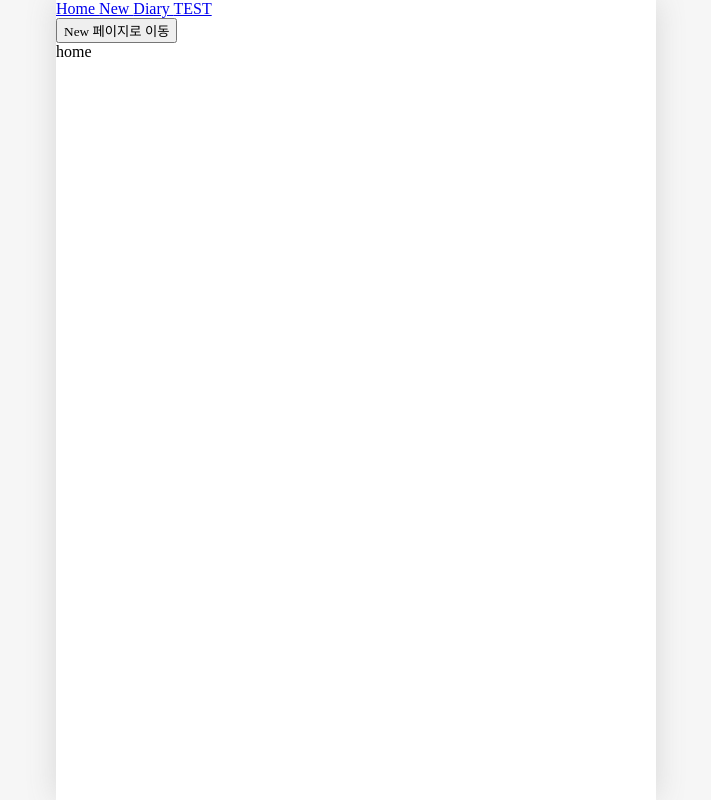
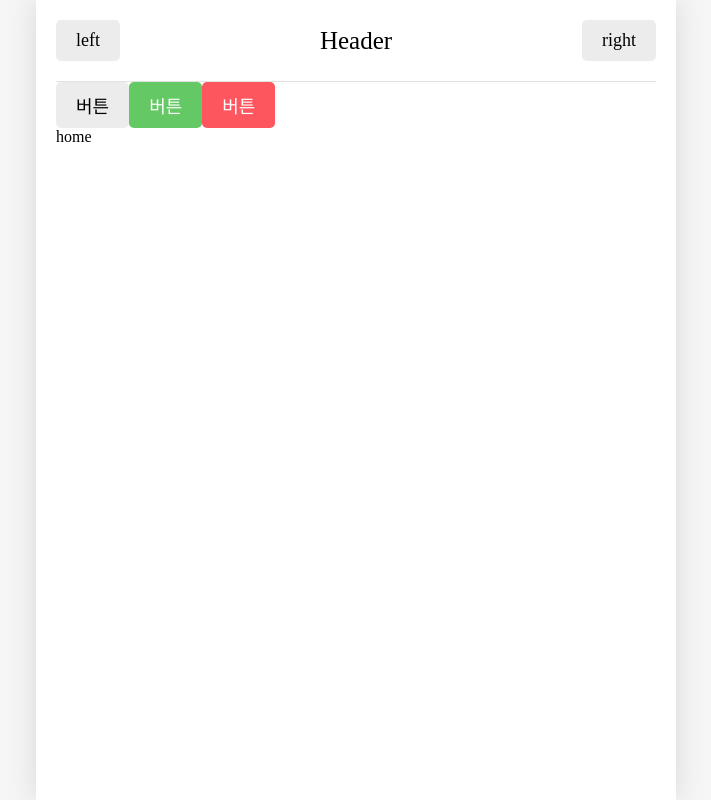
Before and after one commit to hyejoy/-2024--------------React_---------, a React (Vite) app in the folder section12/: page / in a window 1280 px wide. Shown: the whole page, without its empty margins (284-995 px from the left). Built offline with nearby package versions, Linux system fonts and the light colour scheme; a web font is replaced by a local one.

Commit message:
공통 컴포넌트 구현하기

```diff
--- a/section12/src/App.jsx
+++ b/section12/src/App.jsx
@@ -5,6 +5,8 @@
 import New from './pages/New';
 import NotFound from './pages/NotFound';
 import Test from './pages/Test';
+import Button from './components/Button';
+import Header from './components/Header';
 import {getEmotionImage} from './util/get-emotion-image';
 
 /**
@@ -21,20 +23,32 @@
   };
   return (
     <>
-      {/* <div>
-        <img src={getEmotionImage(1)} />
-        <img src={getEmotionImage(2)} />
-        <img src={getEmotionImage(3)} />
-        <img src={getEmotionImage(4)} />
-        <img src={getEmotionImage(5)} />
-      </div> */}
-      <div>
-        <Link to={'/'}> Home </Link>
-        <Link to={'/new'}> New </Link>
-        <Link to={'/diary'}> Diary </Link>
-        <Link to={'/test'}> TEST </Link>
-      </div>
-      <button onClick={onClickButton}>New 페이지로 이동 </button>
+      <Header
+        title={'Header'}
+        leftChild={<Button text={'left'} />}
+        rightChild={<Button text={'right'} />}
+      />
+      <Button
+        text={'버튼'}
+        onClick={() => {
+          console.log('click!');
+        }}
+      />
+      <Button
+        text={'버튼'}
+        type={'POSITIVE'}
+        onClick={() => {
+          console.log('click!');
+        }}
+      />
+      <Button
+        text={'버튼'}
+        type={'NEGATIVE'}
+        onClick={() => {
+          console.log('click!');
+        }}
+      />
+
       <Routes>
         <Route path="/" element={<Home />} />
         <Route path="/new" element={<New />} />
--- /dev/null
+++ b/section12/src/components/Button.css
@@ -0,0 +1,19 @@
+.Button {
+  background-color: rgb(236, 236, 236);
+  cursor: pointer;
+  border: none;
+  border-radius: 5px;
+  padding: 10px 20px;
+  font-size: 18px;
+  white-space: nowrap; /*화면줄어도 줄바뀜 X*/
+}
+
+.Button_POSITIVE {
+  background-color: rgb(100, 201, 100);
+  color: white;
+}
+
+.Button_NEGATIVE {
+  background-color: rgb(253, 86, 95);
+  color: white;
+}
--- a/section12/src/components/Button.jsx
+++ b/section12/src/components/Button.jsx
@@ -1,5 +1,10 @@
-const Button = () => {
-  return <Button>버튼</Button>;
+import './Button.css';
+const Button = ({text, type, onClick}) => {
+  return (
+    <button onClick={onClick} className={`Button Button_${type}`}>
+      {text}
+    </button>
+  );
 };
 
 export default Button;
--- /dev/null
+++ b/section12/src/components/Header.css
@@ -0,0 +1,26 @@
+.Header {
+  display: flex;
+  align-items: center;
+  padding: 20px 0px;
+  border-bottom: 1px solid rgb(226, 226, 226);
+}
+
+.Header > div {
+  display: flex;
+}
+
+.Header .header_center {
+  width: 50%;
+  font-size: 25px;
+  justify-content: center;
+}
+
+.Header .header_left {
+  width: 25%;
+  justify-content: flex-start;
+}
+
+.Header .header_right {
+  width: 25%;
+  justify-content: flex-end;
+}
--- /dev/null
+++ b/section12/src/components/Header.jsx
@@ -0,0 +1,12 @@
+import './Header.css';
+
+const Header = ({title, leftChild, rightChild}) => {
+  return (
+    <div className="Header">
+      <div className="header_left">{leftChild}</div>
+      <div className="header_center">{title}</div>
+      <div className="header_right">{rightChild}</div>
+    </div>
+  );
+};
+export default Header;
--- a/section12/src/index.css
+++ b/section12/src/index.css
@@ -18,6 +18,7 @@
   width: 100%;
   margin: 0 auto;
   box-shadow: rgb(100, 100, 100, 0.2) 0px 0px 29px 0px;
+  padding: 0px 20px;
 }
 
 body * {
--- a/section12/src/pages/Home.jsx
+++ b/section12/src/pages/Home.jsx
@@ -5,10 +5,6 @@
    * 예시 http://localhost:5173/?value=hello&name=hyejo
    */
   const [params, setParams] = useSearchParams();
-  console.log(params);
-  console.log(params.get('value'));
-  console.log(params.get('name'));
-
   return <div>home</div>;
 };
 
```
